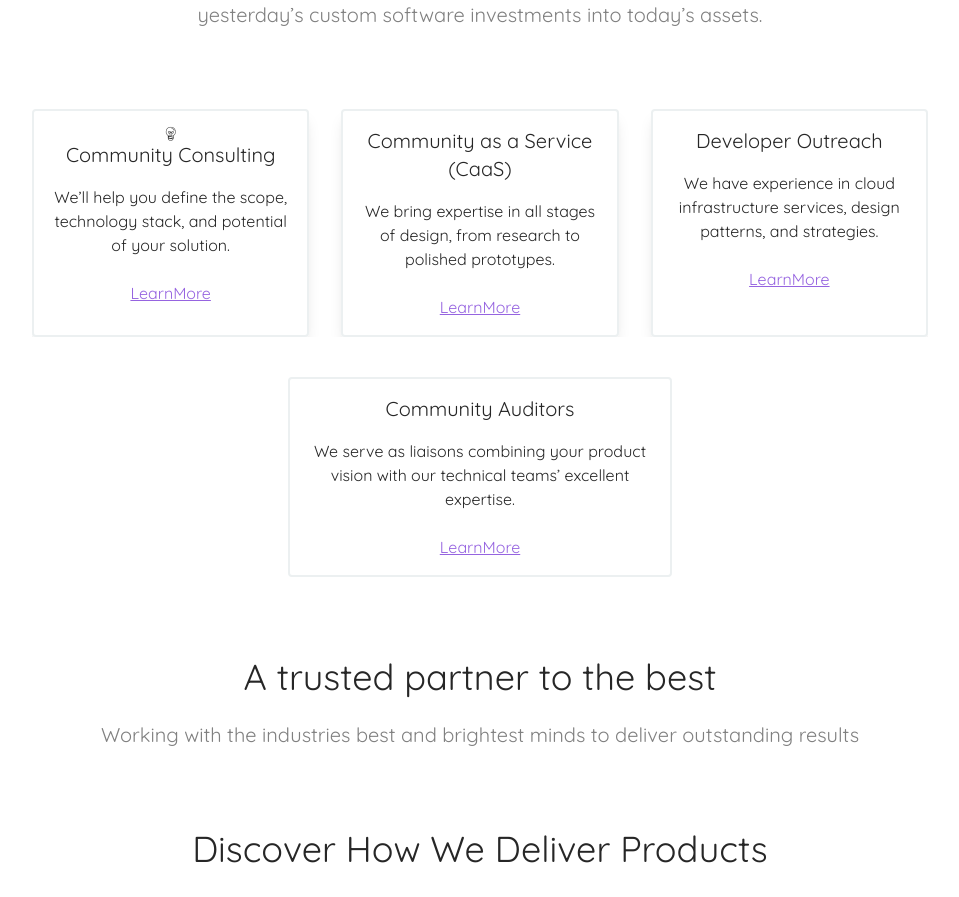
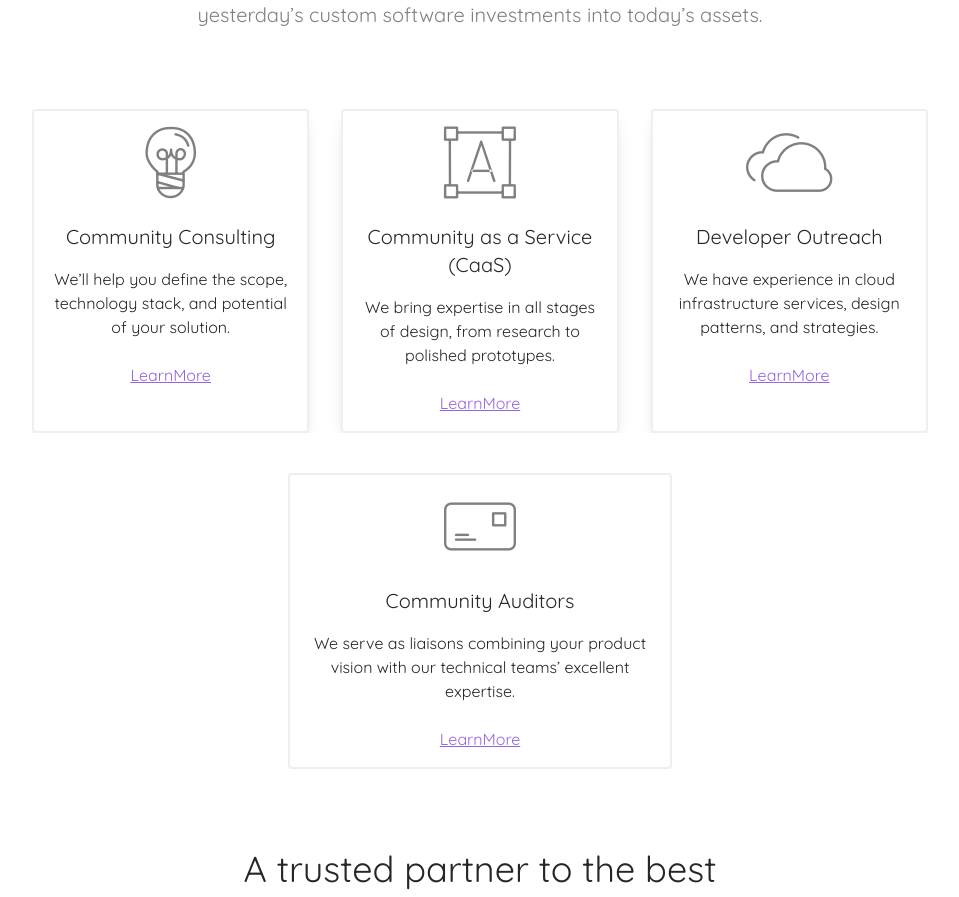
Before and after one commit to AnandPawanipagar/bitbrothers-clone, a Next.js app: page / in a window 1280 px wide. Shown: the part 2785-3682 px from the top of the page, without its empty margins (160-1119 px from the left). Built offline with nearby package versions, Linux system fonts and the light colour scheme.

Commit message:
Community cards components finishing done with adding images

```diff
--- a/src/components/HomePage/CommunityCard.js
+++ b/src/components/HomePage/CommunityCard.js
@@ -3,7 +3,7 @@ import React from "react";
 const CommunityCard = () => {
   let cards = [
     {
-      img:"icon icon--lg icon-Light-Bulb2 text-center",
+      img: "text-7xl text-[#808080] icon-Light-Bulb2 text-center mb-6",
       tagline: "Community Consulting ",
       descrpion:
         "We’ll help you define the scope, technology stack, and potential of your solution.",
@@ -17,6 +17,7 @@ const CommunityCard = () => {
       ),
     },
     {
+      img: "text-7xl text-[#808080] icon-Text-Box text-center mb-6",
       tagline: "Community as a Service (CaaS)",
       descrpion:
         "We bring expertise in all stages of design, from research to polished prototypes.",
@@ -30,6 +31,7 @@ const CommunityCard = () => {
       ),
     },
     {
+      img: "text-7xl text-[#808080] icon-Clouds text-center mb-6",
       tagline: "Developer Outreach",
       descrpion:
         "We have experience in cloud infrastructure services, design patterns, and strategies.",
@@ -58,7 +60,9 @@ const CommunityCard = () => {
               <p className="text-center font-normal text-base mt-4">
                 {card.descrpion}
               </p>
-              <p className="text-center font-normal text-base mt-6">{card.learn}</p>
+              <p className="text-center font-normal text-base mt-6">
+                {card.learn}
+              </p>
             </div>
           );
         })}
@@ -66,6 +70,7 @@ const CommunityCard = () => {
       <div className="mt-10"></div>
       <div className="flex justify-center">
         <div className="max-w-sm rounded overflow-hidden  flex flex-col content-center flex-wrap border-2 border-[#ECF0F1] px-4 py-4">
+          <div className="text-7xl text-[#808080] icon-Mail-3 text-center mb-6"></div>
           <div className="text-center font-normal text-xl">
             Community Auditors
           </div>
```
